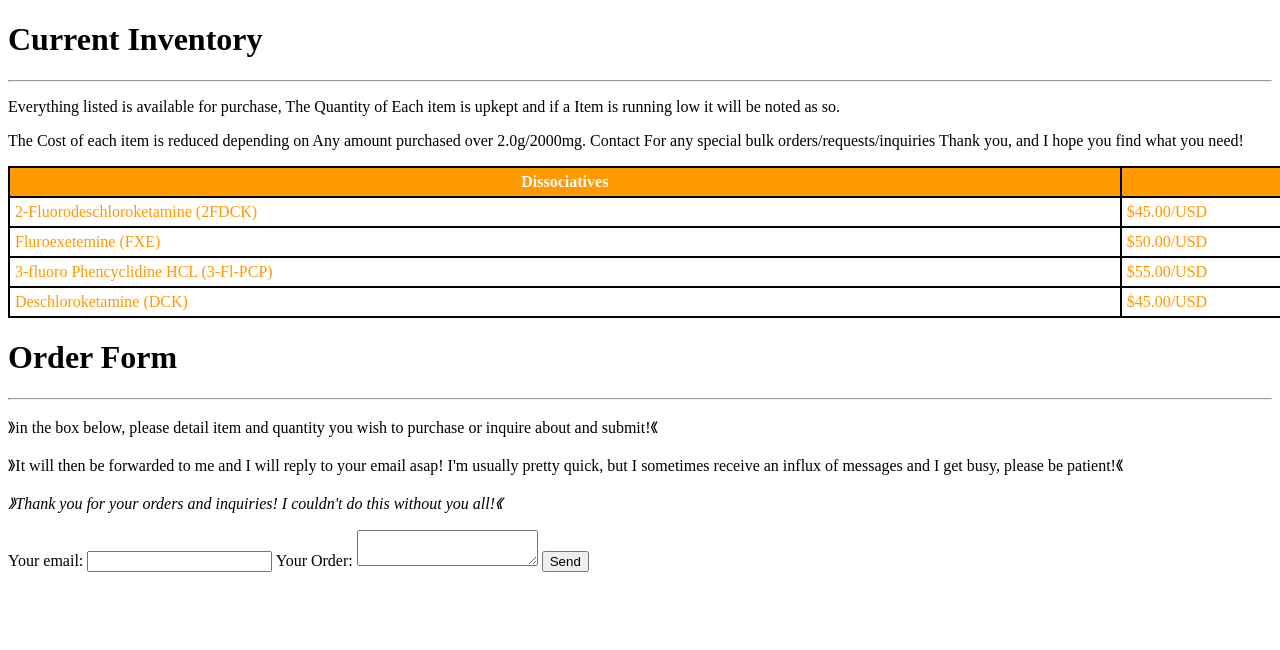
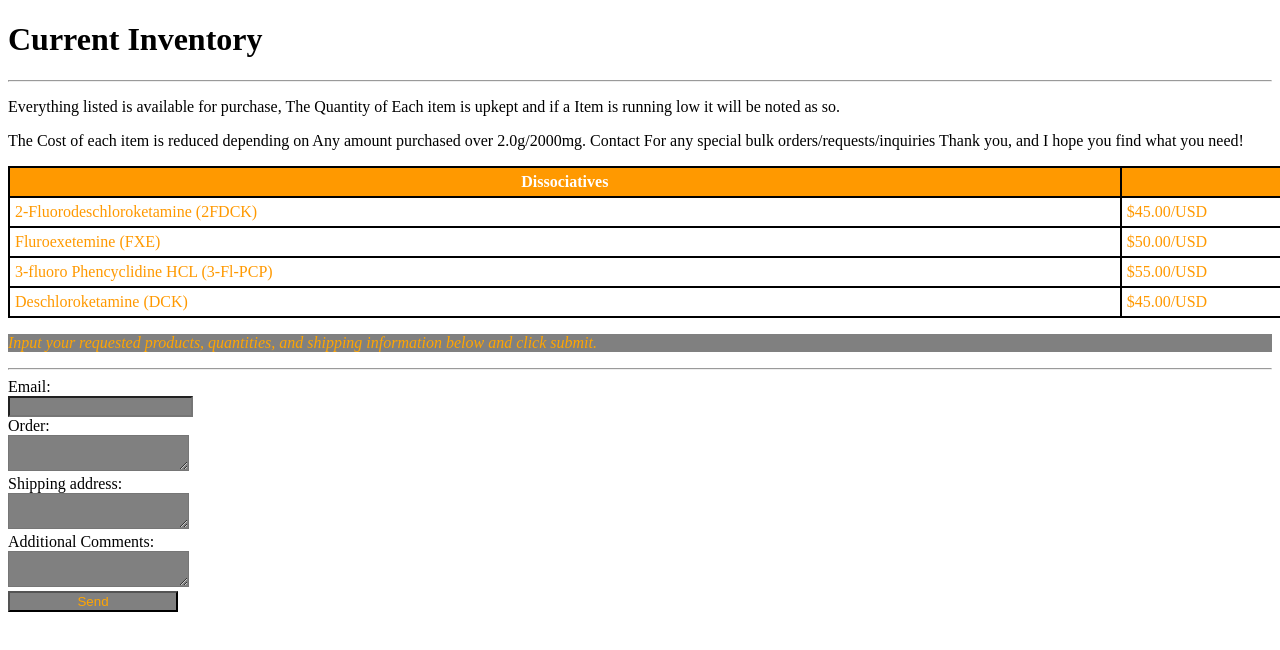
Before and after one commit to Chempanion-Admin/Chempanion-Admin.github.io, a plain HTML site: page index.html in a window 1280 px wide. Shown: the top 650 px of the page. Drawn offline with Linux system fonts and the light colour scheme.

Commit message:
Update index.html
Formspree form

```diff
--- a/index.html
+++ b/index.html
@@ -48,10 +48,10 @@
 		<tbody>
 			<tr>
 				<td>2-Fluorodeschloroketamine (2FDCK)</td>
-				<td>$45.00/USD&nbsp;</td>
+				<td>$45.00/USD</td>
 			</tr>
 			<tr>
-				<td>Fluroexetemine (FXE)&nbsp;</td>
+				<td>Fluroexetemine (FXE)</td>
 				<td>$50.00/USD</td>
 			</tr>
 			<tr>
@@ -67,30 +67,28 @@
 </body>
 
 
-
-<h1>Order Form</h1>
-<hr>
-<body>
-<p>》in the box below, please detail item and quantity you wish to purchase or inquire about and submit!《</p>
-<p>》It will then be forwarded to me and I will reply to your email asap! I'm usually pretty quick, but I sometimes receive an influx of messages and I get busy, please be patient!《</p>
-<p><i>》Thank you for your orders and inquiries! I couldn't do this without you all!《</i></p>
-<body>
-
-
-<form
-  action="https://formspree.io/f/xgeqwklo"
-  method="POST"
->
-  <label>
-    Your email:
-    <input type="email" name="email">
+<form action="https://formspree.io/f/xgeqwklo" method="POST">
+  <p style="color:orange;background-color:gray;">
+    <i>Input your requested products, quantities, and shipping information below and click submit.</i>
+  </p>
+  <hr>
+  <label>Email: <br>
+    <input style="color:orange;background-color:gray;" type="email" name="email"></input>
   </label>
-  <label>
-    Your Order:
-    <textarea name="message"></textarea>
+  <br>
+  <label>Order: <br>
+    <textarea style="background-color: gray;color:orange;width:auto;height:auto;" name="message"></textarea>
   </label>
-  <!-- your other form fields go here -->
-  <button type="submit">Send</button>
+  <br>
+  <label>Shipping address: <br>
+    <textarea name="address" style="background-color:gray;color:orange;width:auto;height:auto;"></textarea>
+  </label>
+  <br>
+  <label>Additional Comments: <br>
+    <textarea name="additional" style="background-color:gray;color:orange;width:auto;height:auto;"></textarea>
+  </label>
+  <br>
+  <button style="background-color:gray;color:orange;width:170px;height:auto;" type="submit">Send</button>
 </form>
 
 
```
